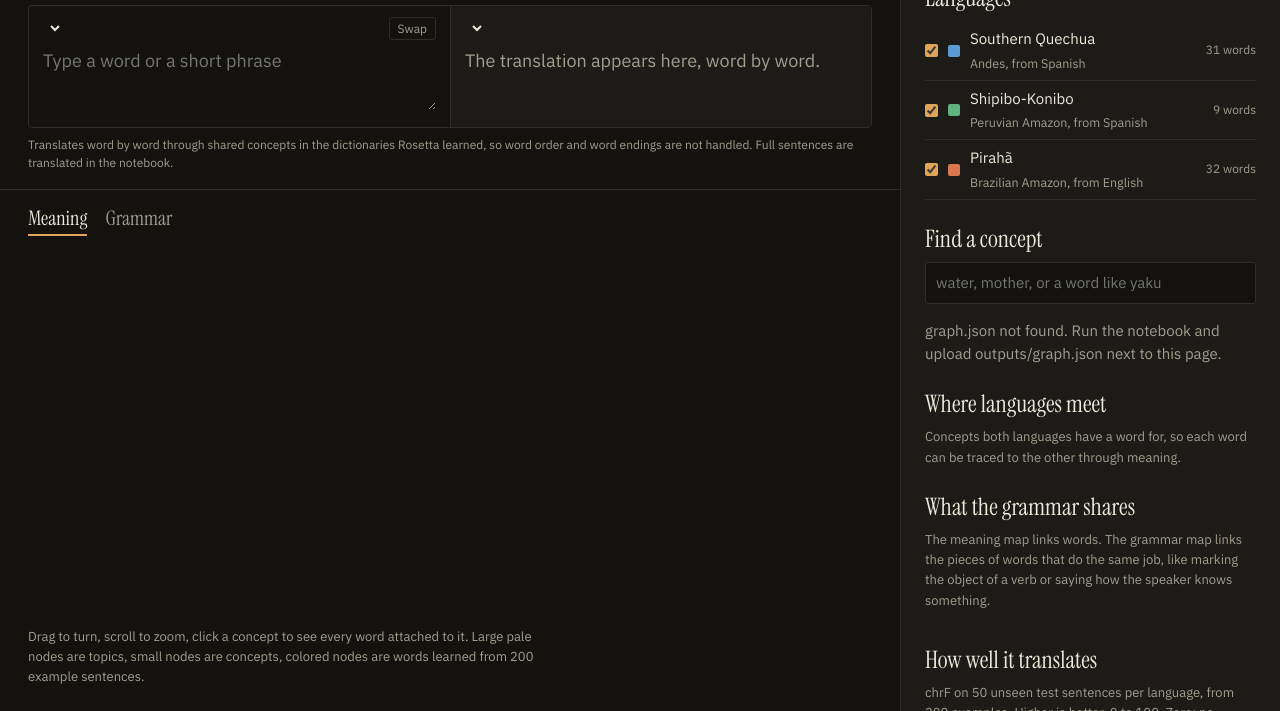
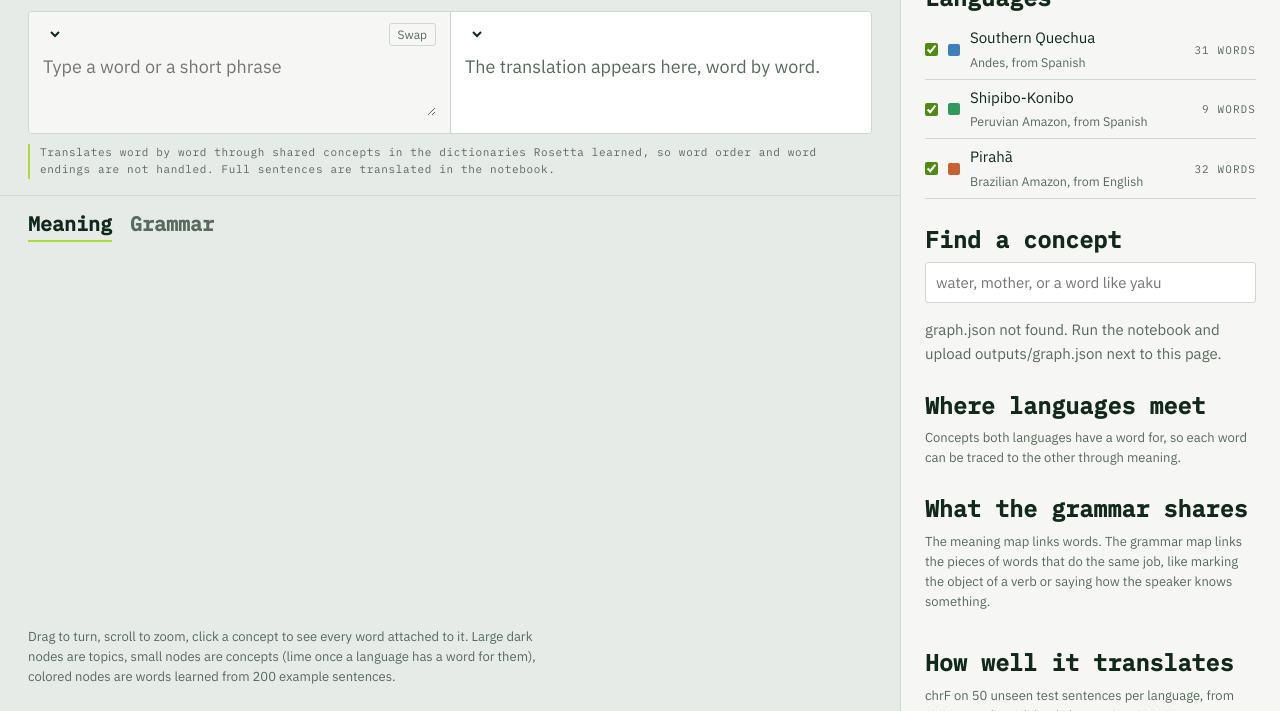
Before and after one commit to h-ardy/rosetta, a plain HTML site: page docs/index.html in a window 1280 px wide. Shown: the part 89-800 px from the top of the page. Drawn offline with Linux system fonts and the light colour scheme; a web font is replaced by a local one.

Commit message:
Restyle: misty light theme, moss and lime palette, Doto dot-matrix headings

```diff
--- a/docs/index.html
+++ b/docs/index.html
@@ -6,19 +6,22 @@
 <title>Rosetta: languages connected through meaning</title>
 <link rel="preconnect" href="https://fonts.googleapis.com">
 <link rel="preconnect" href="https://fonts.gstatic.com" crossorigin>
-<link href="https://fonts.googleapis.com/css2?family=Instrument+Serif:ital@0;1&family=IBM+Plex+Sans:wght@400;500&family=IBM+Plex+Mono:wght@400&display=swap" rel="stylesheet">
+<link href="https://fonts.googleapis.com/css2?family=Doto:wght@600;800;900&family=IBM+Plex+Sans:wght@400;500&family=IBM+Plex+Mono:wght@400;500&display=swap" rel="stylesheet">
 <style>
 :root{
-  --soil:#13120f;      /* page */
-  --soil-2:#1c1b17;    /* panel */
-  --rule:#2f2d27;      /* hairlines */
-  --paper:#efe9dc;     /* main text */
-  --dust:#a39d8f;      /* secondary text */
-  --ember:#e0a458;     /* accent, selection */
-  --quechua:#5b9bd5;
-  --shipibo:#5fb37f;
-  --piraha:#d9784a;
-  --unlit:#4a4740;
+  --soil:#e7ebe8;      /* page: mist */
+  --soil-2:#f6f7f4;    /* panel: paper */
+  --rule:#cfd7d1;      /* hairlines */
+  --paper:#10291a;     /* main text: ink */
+  --dust:#58695d;      /* secondary text */
+  --ember:#4f8a12;     /* accent text and lines: moss */
+  --lime:#c6f35c;      /* accent fill */
+  --lime2:#a9dd3a;
+  --quechua:#3f7fc0;
+  --shipibo:#2f9a5c;
+  --piraha:#c9622f;
+  --unlit:#b7c1b9;
+  --dot:"Doto","IBM Plex Mono",monospace;
 }
 *{box-sizing:border-box}
 html,body{margin:0;height:100%;background:var(--soil);color:var(--paper);font:15px/1.55 "IBM Plex Sans",sans-serif}
@@ -26,11 +29,12 @@ html,body{margin:0;height:100%;background:var(--soil);color:var(--paper);font:15
 #left{display:flex;flex-direction:column;min-width:0;min-height:0}
 #bar{padding:18px 28px 16px;border-bottom:1px solid var(--rule);background:var(--soil)}
 #bar .head{display:flex;align-items:baseline;gap:18px;flex-wrap:wrap}
-#bar h1{font:400 40px/1 "Instrument Serif",serif;margin:0}
+#bar h1{font:900 46px/1 var(--dot);margin:0;letter-spacing:.01em}
 #bar .tag{color:var(--dust);font-size:14px;max-width:560px}
 .tr{display:grid;grid-template-columns:1fr 1fr;gap:0;margin-top:14px;border:1px solid var(--rule);border-radius:4px;overflow:hidden}
 .tr .side{padding:10px 14px;min-height:110px}
-.tr .side + .side{border-left:1px solid var(--rule);background:var(--soil-2)}
+.tr .side{background:var(--soil-2)}
+.tr .side + .side{border-left:1px solid var(--rule);background:#fff}
 .tr .lsel{display:flex;align-items:center;gap:10px;margin-bottom:8px}
 .tr select{background:transparent;border:0;color:var(--paper);font:500 14px "IBM Plex Sans",sans-serif;padding:2px 0;cursor:pointer}
 .tr select:focus{outline:1px solid var(--ember)}
@@ -45,31 +49,32 @@ html,body{margin:0;height:100%;background:var(--soil);color:var(--paper);font:15
 .tok small{font:11px/1.3 "IBM Plex Mono",monospace;color:var(--dust)}
 .tok.unknown b{color:var(--dust);text-decoration:underline dotted}
 .tok.partial b{color:var(--ember)}
+.tok:not(.unknown):not(.skip) b{box-shadow:inset 0 -.32em 0 var(--lime)}
 .tok.skip b{color:var(--dust);opacity:.6}
-#tr-note{font-size:12px;color:var(--dust);margin-top:8px}
+#tr-note{font:11px/1.6 "IBM Plex Mono",monospace;letter-spacing:.06em;color:var(--dust);margin-top:10px;padding-left:10px;border-left:2px solid var(--lime2)}
 #graph{flex:1;min-height:0}
 .tabs{display:flex;gap:22px;border-bottom:1px solid var(--rule);margin:-4px 0 18px}
-.tabs button{background:none;border:0;color:var(--dust);font:400 22px/1 "Instrument Serif",serif;padding:4px 0 10px;cursor:pointer;border-bottom:2px solid transparent;margin-bottom:-1px}
-.tabs button.on{color:var(--paper);border-bottom-color:var(--ember)}
+.tabs button{background:none;border:0;color:var(--dust);font:800 22px/1 var(--dot);padding:4px 0 10px;cursor:pointer;border-bottom:2px solid transparent;margin-bottom:-1px}
+.tabs button.on{color:var(--paper);border-bottom-color:var(--lime2)}
 .pane[hidden]{display:none}
 #graph{position:relative;overflow:hidden}
 #canvas{position:absolute;inset:0}
 #graph canvas{display:block}
 #stage-note{position:absolute;z-index:2;left:28px;bottom:24px;max-width:520px;color:var(--dust);font-size:13px;pointer-events:none}
 aside{background:var(--soil-2);border-left:1px solid var(--rule);overflow-y:auto;padding:22px 24px 40px}
-h2{font:400 24px/1.1 "Instrument Serif",serif;margin:26px 0 10px}
+h2{font:800 23px/1.1 var(--dot);margin:28px 0 10px;letter-spacing:.01em}
 h2:first-child{margin-top:0}
 .lang{display:flex;align-items:center;gap:10px;padding:6px 0;border-bottom:1px solid var(--rule);cursor:pointer;user-select:none}
 .lang input{accent-color:var(--ember);margin:0}
 .sw{width:12px;height:12px;border-radius:2px;flex:none}
-.lang .meta{margin-left:auto;color:var(--dust);font-size:12px}
+.lang .meta{margin-left:auto;color:var(--dust);font:11px "IBM Plex Mono",monospace;letter-spacing:.1em;text-transform:uppercase}
 table{width:100%;border-collapse:collapse;font-size:13px}
 th,td{text-align:left;padding:5px 6px 5px 0;border-bottom:1px solid var(--rule);vertical-align:top}
-th{color:var(--dust);font-weight:400}
+th{color:var(--dust);font:500 10.5px/1.4 "IBM Plex Mono",monospace;letter-spacing:.12em;text-transform:uppercase}
 td.num{text-align:right;font-family:"IBM Plex Mono",monospace}
 th.num{text-align:right;white-space:nowrap}
 .mono{font-family:"IBM Plex Mono",monospace;font-size:12.5px}
-#search{width:100%;background:var(--soil);border:1px solid var(--rule);color:var(--paper);padding:8px 10px;font:inherit;border-radius:3px}
+#search{width:100%;background:#fff;border:1px solid var(--rule);color:var(--paper);padding:8px 10px;font:inherit;border-radius:3px}
 #search:focus{outline:1px solid var(--ember)}
 #detail{margin-top:12px;min-height:40px}
 #detail .word{display:flex;gap:10px;padding:4px 0;border-bottom:1px solid var(--rule)}
@@ -83,27 +88,29 @@ th.num{text-align:right;white-space:nowrap}
 footer{color:var(--dust);font-size:12px;margin-top:28px;border-top:1px solid var(--rule);padding-top:12px}
 a{color:var(--paper)}
 #mode{position:absolute;z-index:3;left:28px;top:16px;display:flex;gap:18px}
-#mode button{background:none;border:0;border-bottom:2px solid transparent;color:var(--dust);font:400 20px/1 "Instrument Serif",serif;padding:2px 0 6px;cursor:pointer}
-#mode button.on{color:var(--paper);border-bottom-color:var(--ember)}
+#mode button{background:none;border:0;border-bottom:2px solid transparent;color:var(--dust);font:800 20px/1 var(--dot);padding:2px 0 6px;cursor:pointer}
+#mode button.on{color:var(--paper);border-bottom-color:var(--lime2)}
 .fact{padding:8px 0;border-bottom:1px solid var(--rule);font-size:13px}
 .fact .src{color:var(--dust);font-size:11.5px;margin-top:3px}
 .gnote{font-size:13px;color:var(--dust);margin:8px 0 0}
 #labels{position:absolute;inset:0;pointer-events:none;z-index:1;overflow:hidden}
 #labels span{position:absolute;transform:translate(-50%,-140%);font:12px/1 "IBM Plex Sans",sans-serif;color:var(--paper);white-space:nowrap;text-shadow:0 0 4px var(--soil),0 0 2px var(--soil)}
-#labels span.field{font:italic 400 17px/1 "Instrument Serif",serif;color:var(--dust)}
+#labels span.field{font:800 16px/1 var(--dot);color:#33473a}
 .bridge{padding:7px 0;border-bottom:1px solid var(--rule);font-size:13px}
 .bridge .pair{display:flex;align-items:center;gap:6px}
 .bridge .pair b{font-weight:500;margin-left:auto;font-family:"IBM Plex Mono",monospace}
 .bridge .eg{color:var(--dust);margin-top:3px}
 .form label{display:block;font-size:12px;color:var(--dust);margin:10px 0 4px}
-.form select,.form input{width:100%;background:var(--soil);border:1px solid var(--rule);color:var(--paper);padding:7px 9px;font:inherit;border-radius:3px}
+.form select,.form input{width:100%;background:#fff;border:1px solid var(--rule);color:var(--paper);padding:7px 9px;font:inherit;border-radius:3px}
 .form select:focus,.form input:focus{outline:1px solid var(--ember)}
-.btn{display:inline-block;margin-top:12px;background:var(--ember);color:var(--soil);border:0;padding:8px 14px;font:500 14px "IBM Plex Sans",sans-serif;border-radius:3px;cursor:pointer;text-decoration:none}
+.btn{display:inline-block;margin-top:12px;background:var(--lime);color:var(--paper);border:0;padding:8px 14px;font:500 14px "IBM Plex Sans",sans-serif;border-radius:3px;cursor:pointer;text-decoration:none}
 .btn:disabled{opacity:.4;cursor:default}
 .sug{padding:8px 0;border-bottom:1px solid var(--rule);font-size:13px}
 .sug .votes{float:right;font-family:"IBM Plex Mono",monospace;color:var(--dust)}
 .sug a{color:var(--dust)}
 @media (max-width:900px){#app{grid-template-columns:1fr;grid-template-rows:auto;height:auto}#left{height:auto}#graph{height:60vh;flex:none}aside{border-left:0;border-top:1px solid var(--rule)}.tr{grid-template-columns:1fr}.tr .side + .side{border-left:0;border-top:1px solid var(--rule)}}
+::selection{background:var(--lime)}
+.tr select:focus,#search:focus{outline:1px solid var(--lime2)}
 </style>
 </head>
 <body>
@@ -130,7 +137,7 @@ a{color:var(--paper)}
     <div id="canvas"></div>
     <div id="mode" role="group" aria-label="Map"><button class="on" data-mode="meaning" aria-pressed="true">Meaning</button><button data-mode="grammar" aria-pressed="false">Grammar</button></div>
     <div id="labels"></div>
-    <div id="stage-note">Drag to turn, scroll to zoom, click a concept to see every word attached to it. Large pale nodes are topics, small nodes are concepts, colored nodes are words learned from 200 example sentences.</div>
+    <div id="stage-note">Drag to turn, scroll to zoom, click a concept to see every word attached to it. Large dark nodes are topics, small nodes are concepts (lime once a language has a word for them), colored nodes are words learned from 200 example sentences.</div>
   </section>
   </div>
   <aside>
@@ -224,7 +231,7 @@ function start(data){
     .width(el.clientWidth).height(el.clientHeight)
     .nodeId('id')
     .nodeVal(n => n.kind === 'lhub' ? 12 : n.kind === 'gfunc' ? (shared(n) ? 7 : 4) : n.kind === 'morph' ? 1 + Math.min(n.evidence || 0, 8) * 0.3 : n.kind === 'field' ? 14 : n.kind === 'concept' ? (wordsOf[n.id] ? 2.4 : 1) : 1 + Math.min(n.evidence || 0, 6) * 0.25)
-    .nodeColor(n => n.kind === 'lhub' ? COLORS[n.lang] : n.kind === 'gfunc' ? (shared(n) ? getVar('--ember') : getVar('--paper')) : n.kind === 'morph' ? COLORS[n.lang] : n.kind === 'field' ? getVar('--paper') : n.kind === 'concept' ? (lit(n) ? getVar('--ember') : getVar('--unlit')) : n.community ? getVar('--paper') : COLORS[n.lang])
+    .nodeColor(n => n.kind === 'lhub' ? COLORS[n.lang] : n.kind === 'gfunc' ? (shared(n) ? getVar('--lime2') : getVar('--paper')) : n.kind === 'morph' ? COLORS[n.lang] : n.kind === 'field' ? getVar('--paper') : n.kind === 'concept' ? (lit(n) ? getVar('--lime2') : getVar('--unlit')) : n.community ? getVar('--paper') : COLORS[n.lang])
     .nodeOpacity(0.92)
     .nodeLabel(n => n.kind === 'lhub' ? esc(n.label) : n.kind === 'gfunc' ? `${esc(n.label)} (${esc(n.gloss)})` : n.kind === 'morph' ? `${esc(n.label)} · ${esc(n.meaning)} (${esc(L[n.lang].name)})` : n.kind === 'word' ? `${esc(n.label)} · ${esc(n.meaning)} (${esc(L[n.lang].name)})` : esc(n.label))
     .linkColor(l => l.kind === 'gram' ? COLORS[l.lang] : l.kind === 'colex' ? COLORS[l.lang] : l.kind === 'means' ? COLORS[nodeOf(l.source).lang] : getVar('--rule'))
@@ -250,7 +257,7 @@ function start(data){
     if (m === mode) return;
     mode = m;
     document.querySelectorAll('#mode button').forEach(b => { b.classList.toggle('on', b.dataset.mode === m); b.setAttribute('aria-pressed', b.dataset.mode === m); });
-    note.textContent = m === 'grammar' ? 'Each language sits on its own hub. Pale nodes are grammar jobs, gold when two or more languages do that job. Small colored nodes are the suffixes and short words that do it, sized by how many cited examples Python confirmed.' : noteMeaning;
+    note.textContent = m === 'grammar' ? 'Each language sits on its own hub. Dark nodes are grammar jobs, lime when two or more languages do that job. Small colored nodes are the suffixes and short words that do it, sized by how many cited examples Python confirmed.' : noteMeaning;
     for (const [, t] of tags) t.remove(); tags.clear();
     refresh(); setTimeout(() => G.zoomToFit(900, 50), 2200);
   }
@@ -311,7 +318,7 @@ function start(data){
     if (!c || c.kind === 'field') { if (c) det.innerHTML = `<p><strong>${esc(c.label)}</strong></p>`; return; }
     const ws = (wordsOf[c.id] || []).filter(w => active.has(w.lang));
     const colex = data.links.filter(l => l.kind === 'colex' && active.has(l.lang) && (idOf(l.source) === c.id || idOf(l.target) === c.id));
-    det.innerHTML = `<p style="margin:0 0 6px"><span style="font:400 22px 'Instrument Serif',serif">${esc(c.label)}</span> <span class="mono" style="color:var(--dust)">Concepticon ${esc(c.cid)} · ${esc(c.field)}</span></p>` +
+    det.innerHTML = `<p style="margin:0 0 6px"><span style="font:800 22px 'Doto',monospace">${esc(c.label)}</span> <span class="mono" style="color:var(--dust)">Concepticon ${esc(c.cid)} · ${esc(c.field)}</span></p>` +
       (ws.length ? ws.map(w => `<div class="word"><span class="sw" style="background:${COLORS[w.lang]};margin-top:5px"></span><span class="mono">${esc(w.label)}</span><span>${esc(L[w.lang].name)}, ${w.community ? 'added by the community' : w.evidence + ' example' + (w.evidence === 1 ? '' : 's')}</span></div>`).join('')
                  : '<p class="empty">No language has a word for this yet. It is a gap to fill with more examples.</p>') +
       colex.map(l => { const o = nodeOf(idOf(l.source) === c.id ? l.target : l.source); return `<p class="empty" style="margin:8px 0 0;font-size:13px">${esc(L[l.lang].name)} uses <span class="mono">${esc(l.form)}</span> for both ${esc(c.label)} and ${esc(o.label)}.</p>`; }).join('');
@@ -387,7 +394,7 @@ function start(data){
   function showGram(f){
     if (!f) return;
     const ms = mNodes.filter(m => m.fn === f.id && active.has(m.lang));
-    det.innerHTML = `<p style="margin:0 0 6px"><span style="font:400 22px 'Instrument Serif',serif">${esc(f.label)}</span> <span class="mono" style="color:var(--dust)">${esc(f.gloss)} · ${esc(f.desc)}</span></p>` +
+    det.innerHTML = `<p style="margin:0 0 6px"><span style="font:800 22px 'Doto',monospace">${esc(f.label)}</span> <span class="mono" style="color:var(--dust)">${esc(f.gloss)} · ${esc(f.desc)}</span></p>` +
       ms.map(m => `<div class="word"><span class="sw" style="background:${COLORS[m.lang]};margin-top:5px"></span><span class="mono">${esc(m.label)}</span><span>${esc(L[m.lang].name)}, ${m.evidence} example${m.evidence === 1 ? '' : 's'}</span></div>` + (m.note ? `<p class="gnote">${esc(m.note)}</p>` : '')).join('');
     document.querySelector('.tabs button[data-pane="explore"]').click();
     det.scrollIntoView({block: 'nearest'});
```
